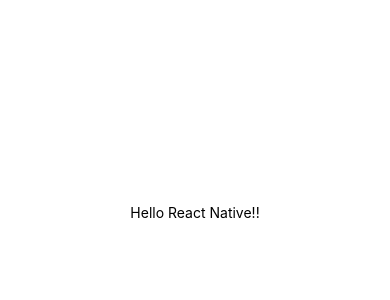
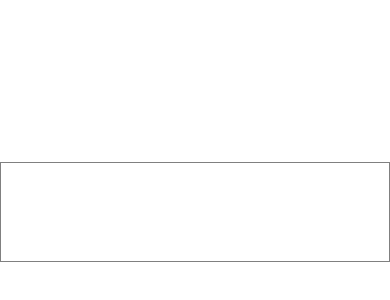
Before and after one commit to k98a73/news-app, a React Native app: screen / in a window 390 px wide. Shown: the part 210-510 px from the top of the page. Built offline with nearby package versions, Linux system fonts and the light colour scheme.

Commit message:
箱を描画

```diff
--- a/App.js
+++ b/App.js
@@ -4,7 +4,14 @@
 export default function App() {
   return (
     <View style={styles.container}>
-      <Text>Hello React Native!!</Text>
+      <View
+        style={{
+          height: 100,
+          width: '100%',
+          borderColor: 'gray',
+          borderWidth: 1
+        }}
+      ></View>
       <StatusBar style="auto" />
     </View>
   );
```
